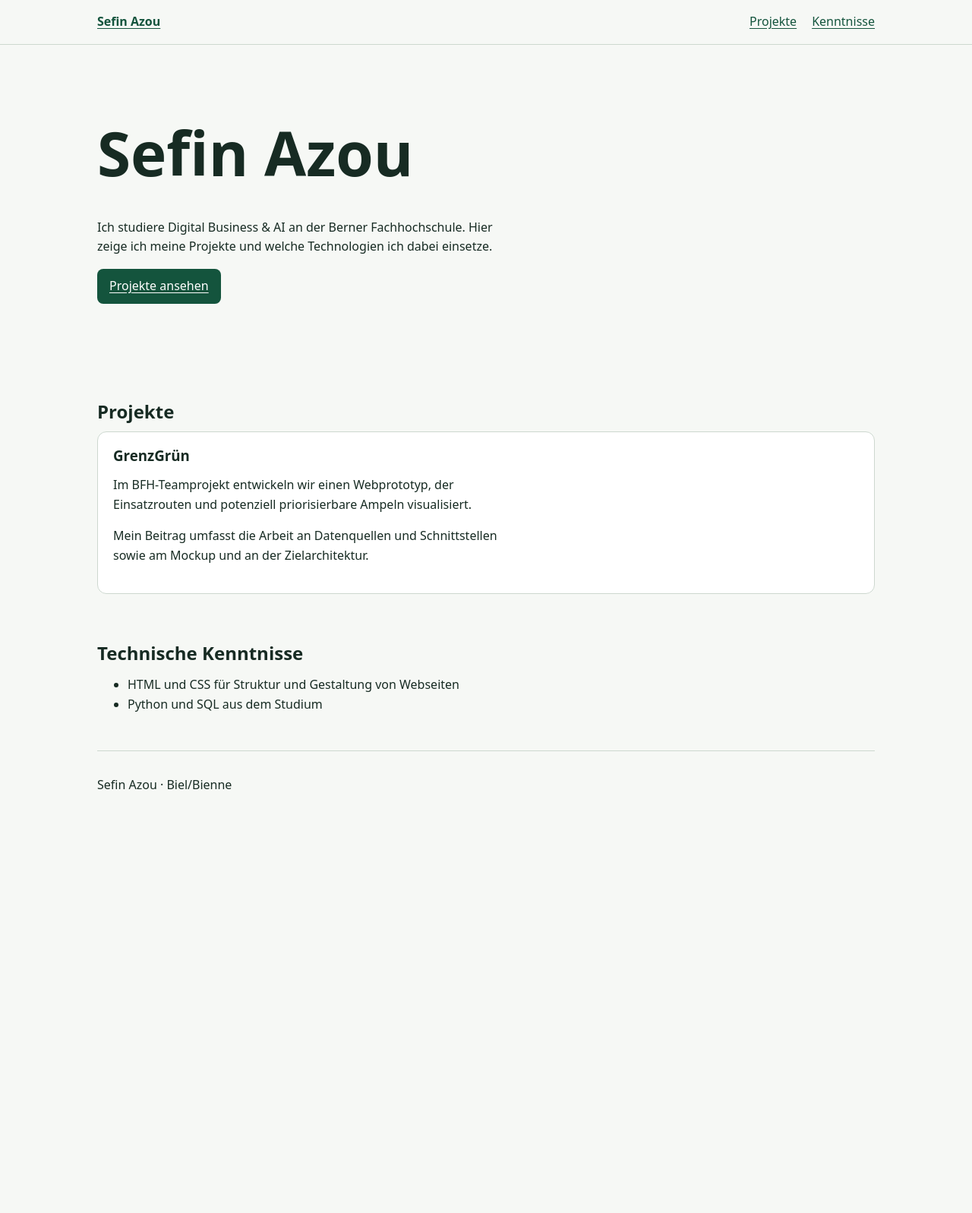
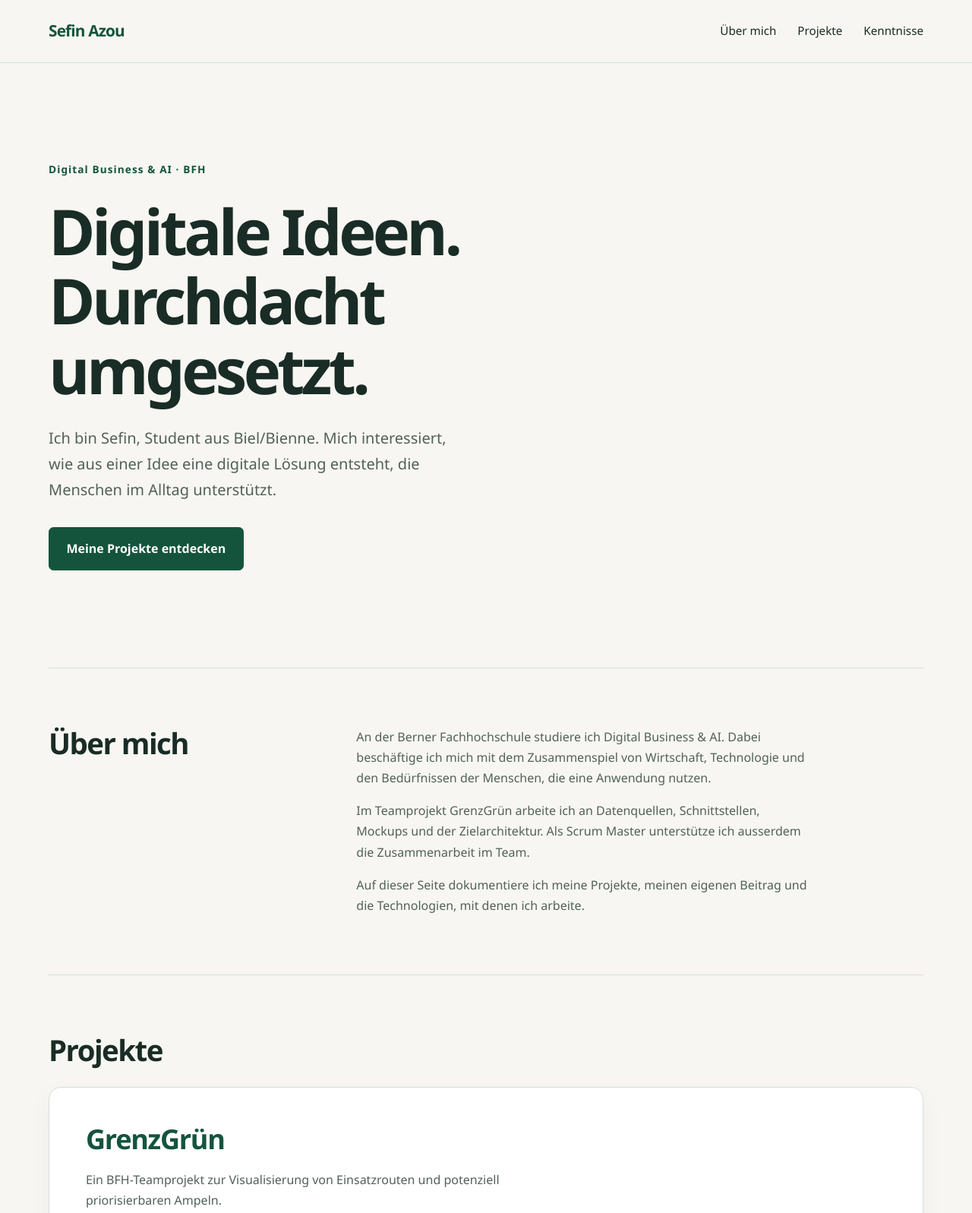
Before and after one commit to azous1/Portfolio-page, a plain HTML site: page index.html in a window 1280 px wide. Shown: the top 1597 px of the page at 76% size. Before the commit the page ends 1079 px from the top, so only its background shows below. Drawn offline with Linux system fonts and the light colour scheme.

Commit message:
rofilbereich, Navigation und Seitengestaltung überarbeiten

```diff
--- a/index.html
+++ b/index.html
@@ -3,15 +3,18 @@
 <head>
   <meta charset="utf-8">
   <meta name="viewport" content="width=device-width, initial-scale=1">
-  <meta name="description" content="Portfolio von Sefin Azou mit Projekten und technischen Kenntnissen aus dem BFH-Studium.">
-  <title>Sefin Azou | Portfolio für Digital Business &amp; AI</title>
+  <meta name="description" content="Sefin Azou studiert Digital Business & AI an der BFH. Entdecke seine Projekte und technischen Kenntnisse.">
+  <title>Sefin Azou | Digital Business &amp; AI Portfolio</title>
   <link rel="stylesheet" href="./styles.css">
 </head>
+
 <body>
   <header class="site-header">
     <nav class="container navigation" aria-label="Hauptnavigation">
       <a class="brand" href="#start">Sefin Azou</a>
+
       <ul>
+        <li><a href="#ueber-mich">Über mich</a></li>
         <li><a href="#projekte">Projekte</a></li>
         <li><a href="#kenntnisse">Kenntnisse</a></li>
       </ul>
@@ -19,25 +22,80 @@
   </header>
 
   <main class="container" id="start">
-    <section class="intro" aria-labelledby="name">
-      <h1 id="name">Sefin Azou</h1>
-      <p>Ich studiere Digital Business &amp; AI an der Berner Fachhochschule. Hier zeige ich meine Projekte und welche Technologien ich dabei einsetze.</p>
-      <a class="button" href="#projekte">Projekte ansehen</a>
+    <section class="intro" aria-labelledby="intro-title">
+      <p class="intro-label">Digital Business &amp; AI · BFH</p>
+
+      <h1 id="intro-title">
+        Digitale Ideen.<br>
+        Durchdacht umgesetzt.
+      </h1>
+
+      <p class="intro-description">
+        Ich bin Sefin, Student aus Biel/Bienne. Mich interessiert,
+        wie aus einer Idee eine digitale Lösung entsteht, die
+        Menschen im Alltag unterstützt.
+      </p>
+
+      <a class="button" href="#projekte">Meine Projekte entdecken</a>
+    </section>
+
+    <section class="about" aria-labelledby="ueber-mich">
+      <h2 id="ueber-mich">Über mich</h2>
+
+      <div class="about-content">
+        <p>
+          An der Berner Fachhochschule studiere ich Digital Business
+          &amp; AI. Dabei beschäftige ich mich mit dem Zusammenspiel
+          von Wirtschaft, Technologie und den Bedürfnissen der Menschen,
+          die eine Anwendung nutzen.
+        </p>
+
+        <p>
+          Im Teamprojekt GrenzGrün arbeite ich an Datenquellen,
+          Schnittstellen, Mockups und der Zielarchitektur.
+          Als Scrum Master unterstütze ich ausserdem die
+          Zusammenarbeit im Team.
+        </p>
+
+        <p>
+          Auf dieser Seite dokumentiere ich meine Projekte,
+          meinen eigenen Beitrag und die Technologien,
+          mit denen ich arbeite.
+        </p>
+      </div>
     </section>
 
     <section aria-labelledby="projekte">
       <h2 id="projekte">Projekte</h2>
+
       <article class="project">
         <h3>GrenzGrün</h3>
-        <p>Im BFH-Teamprojekt entwickeln wir einen Webprototyp, der Einsatzrouten und potenziell priorisierbare Ampeln visualisiert.</p>
-        <p>Mein Beitrag umfasst die Arbeit an Datenquellen und Schnittstellen sowie am Mockup und an der Zielarchitektur.</p>
+
+        <p>
+          Ein BFH-Teamprojekt zur Visualisierung von Einsatzrouten
+          und potenziell priorisierbaren Ampeln.
+        </p>
+
+        <p>
+          Der Webprototyp veranschaulicht die Idee anhand einer
+          Simulation. Die Priorisierbarkeit der Ampeln wird
+          im Prototyp simuliert.
+        </p>
+
+        <p>
+          <strong>Mein Beitrag</strong><br>
+          Datenquellen und Schnittstellen, Mockup, Zielarchitektur
+          und die Rolle als Scrum Master.
+        </p>
       </article>
     </section>
 
     <section aria-labelledby="kenntnisse">
       <h2 id="kenntnisse">Technische Kenntnisse</h2>
-      <ul>
-        <li>HTML und CSS für Struktur und Gestaltung von Webseiten</li>
+
+      <ul class="skills-list">
+        <li>HTML für die Struktur dieser Website</li>
+        <li>CSS für Gestaltung und flexible Layouts</li>
         <li>Python und SQL aus dem Studium</li>
       </ul>
     </section>
@@ -45,6 +103,7 @@
 
   <footer class="container site-footer">
     <p>Sefin Azou · Biel/Bienne</p>
+    <a href="#start">Zurück nach oben</a>
   </footer>
 </body>
 </html>
--- a/styles.css
+++ b/styles.css
@@ -1,22 +1,46 @@
+:root {
+  --background: #f7f6f2;
+  --surface: #ffffff;
+  --text: #192c25;
+  --muted: #526159;
+  --green: #14543d;
+  --border: #d7ded7;
+}
+
 * {
   box-sizing: border-box;
 }
 
+html {
+  scroll-behavior: smooth;
+}
+
 body {
   margin: 0;
-  background: #f6f8f5;
-  color: #172b23;
-  font-family: system-ui, sans-serif;
-  line-height: 1.6;
+  background: var(--background);
+  color: var(--text);
+  font-family: "Segoe UI", system-ui, sans-serif;
+  font-size: 1rem;
+  line-height: 1.7;
 }
 
 .container {
-  width: min(92%, 64rem);
+  width: min(90%, 72rem);
   margin-inline: auto;
 }
 
+a {
+  color: var(--green);
+  text-underline-offset: 0.25em;
+}
+
+a:focus-visible {
+  outline: 3px solid var(--green);
+  outline-offset: 5px;
+}
+
 .site-header {
-  border-bottom: 1px solid #cdd8cf;
+  border-bottom: 1px solid var(--border);
 }
 
 .navigation,
@@ -24,71 +48,202 @@ body {
   display: flex;
   flex-wrap: wrap;
   align-items: center;
-  gap: 0.75rem 1.25rem;
 }
 
 .navigation {
   justify-content: space-between;
-  padding-block: 1rem;
+  gap: 1rem 2rem;
+  padding-block: 1.4rem;
+}
+
+.brand {
+  font-size: 1.3rem;
+  font-weight: 750;
+  letter-spacing: -0.04em;
+  text-decoration: none;
 }
 
 .navigation ul {
+  gap: 0.5rem 1.75rem;
   margin: 0;
   padding: 0;
   list-style: none;
 }
 
-a {
-  color: #14543d;
-  text-underline-offset: 0.2em;
+.navigation ul a {
+  display: inline-block;
+  padding-block: 0.35rem;
+  color: var(--text);
+  font-size: 0.95rem;
+  text-decoration: none;
 }
 
-a:focus-visible {
-  outline: 2px solid #14543d;
-  outline-offset: 4px;
-}
-
-.brand {
-  font-weight: 700;
-}
-
-main section {
-  padding-block: 2rem;
+.navigation ul a:hover {
+  color: var(--green);
+  text-decoration: underline;
 }
 
 .intro {
-  padding-block: clamp(3rem, 9vw, 6rem);
+  padding-block: clamp(4rem, 10vw, 8rem);
 }
 
-h1, h2, h3 {
-  margin: 0 0 0.5em;
-  line-height: 1.15;
+.intro-label {
+  margin: 0 0 1.5rem;
+  color: var(--green);
+  font-size: 0.85rem;
+  font-weight: 650;
+  letter-spacing: 0.08em;
+}
+
+h1,
+h2,
+h3 {
+  margin-top: 0;
+  line-height: 1.1;
+  overflow-wrap: anywhere;
 }
 
 h1 {
-  font-size: clamp(2.5rem, 8vw, 5rem);
+  max-width: 18ch;
+  margin-bottom: 1.75rem;
+  font-size: clamp(2.5rem, 6.5vw, 5.5rem);
+  font-weight: 750;
+  letter-spacing: -0.055em;
+}
+
+h2 {
+  margin-bottom: 1.75rem;
+  font-size: clamp(1.75rem, 3vw, 2.6rem);
+  letter-spacing: -0.04em;
+}
+
+h3 {
+  margin-bottom: 1.25rem;
+  color: var(--green);
+  font-size: clamp(1.6rem, 3vw, 2.25rem);
+  letter-spacing: -0.035em;
 }
 
 p {
-  max-width: 60ch;
+  max-width: 65ch;
+  margin-top: 0;
+}
+
+.intro-description {
+  max-width: 47ch;
+  margin-bottom: 2rem;
+  color: var(--muted);
+  font-size: clamp(1.1rem, 2vw, 1.25rem);
 }
 
 .button {
-  display: inline-block;
-  padding: 0.65rem 1rem;
-  border-radius: 0.5rem;
-  background: #14543d;
+  display: inline-flex;
+  align-items: center;
+  justify-content: center;
+  min-height: 3rem;
+  padding: 0.85rem 1.4rem;
+  border: 1px solid var(--green);
+  border-radius: 0.4rem;
+  background: var(--green);
   color: white;
+  font-weight: 650;
+  text-align: center;
+  text-decoration: none;
+}
+
+.button:hover {
+  background: #0c3d2b;
+}
+
+main > section + section {
+  padding-block: clamp(2.75rem, 6vw, 5rem);
+  border-top: 1px solid var(--border);
+}
+
+.about {
+  display: grid;
+  grid-template-columns: 1fr 2fr;
+  gap: 2rem;
+}
+
+.about-content {
+  min-width: 0;
+  color: var(--muted);
+}
+
+.about-content p:last-child {
+  margin-bottom: 0;
 }
 
 .project {
+  padding: clamp(1.5rem, 4vw, 3rem);
+  border: 1px solid var(--border);
+  border-radius: 1rem;
+  background: var(--surface);
+  box-shadow: 0 12px 35px rgb(25 44 37 / 4%);
+}
+
+.project p {
+  color: var(--muted);
+}
+
+.project strong {
+  color: var(--text);
+}
+
+.project p:last-child {
+  margin-bottom: 0;
+}
+
+.skills-list {
+  display: grid;
+  grid-template-columns: repeat(3, minmax(0, 1fr));
+  gap: 1rem;
+  margin: 0;
+  padding: 0;
+  list-style: none;
+}
+
+.skills-list li {
   padding: 1.25rem;
-  border: 1px solid #cdd8cf;
-  border-radius: 0.75rem;
-  background: white;
+  border: 1px solid var(--border);
+  border-radius: 0.6rem;
+  background: var(--surface);
 }
 
 .site-footer {
-  padding-block: 1rem;
-  border-top: 1px solid #cdd8cf;
+  display: flex;
+  flex-wrap: wrap;
+  justify-content: space-between;
+  align-items: center;
+  gap: 0.75rem 2rem;
+  padding-block: 1.5rem;
+  border-top: 1px solid var(--border);
+  color: var(--muted);
+  font-size: 0.9rem;
 }
+
+.site-footer p {
+  margin: 0;
+}
+
+@media (max-width: 48rem) {
+  .about,
+  .skills-list {
+    grid-template-columns: 1fr;
+  }
+
+  .about {
+    gap: 0;
+  }
+
+  .navigation ul {
+    gap: 0.5rem 1.25rem;
+  }
+}
+
+@media (prefers-reduced-motion: reduce) {
+  html {
+    scroll-behavior: auto;
+  }
+}
```
